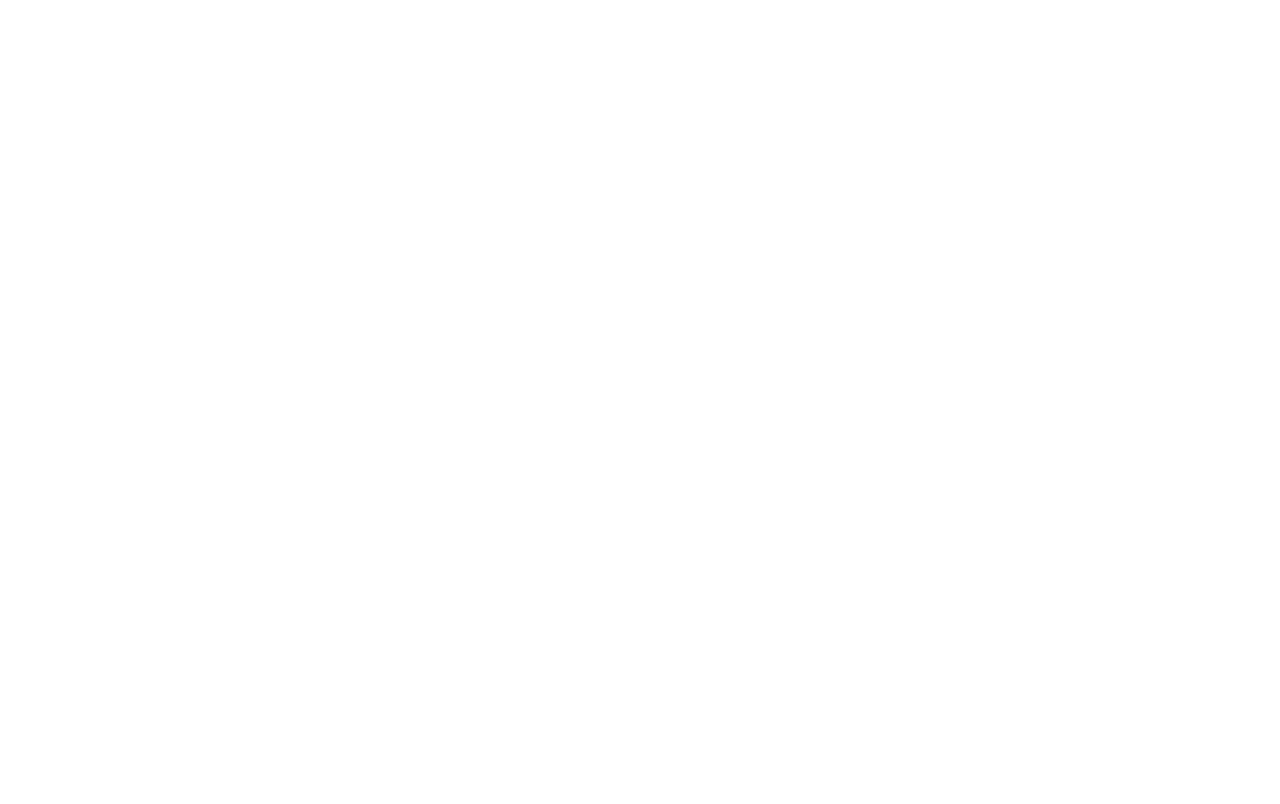
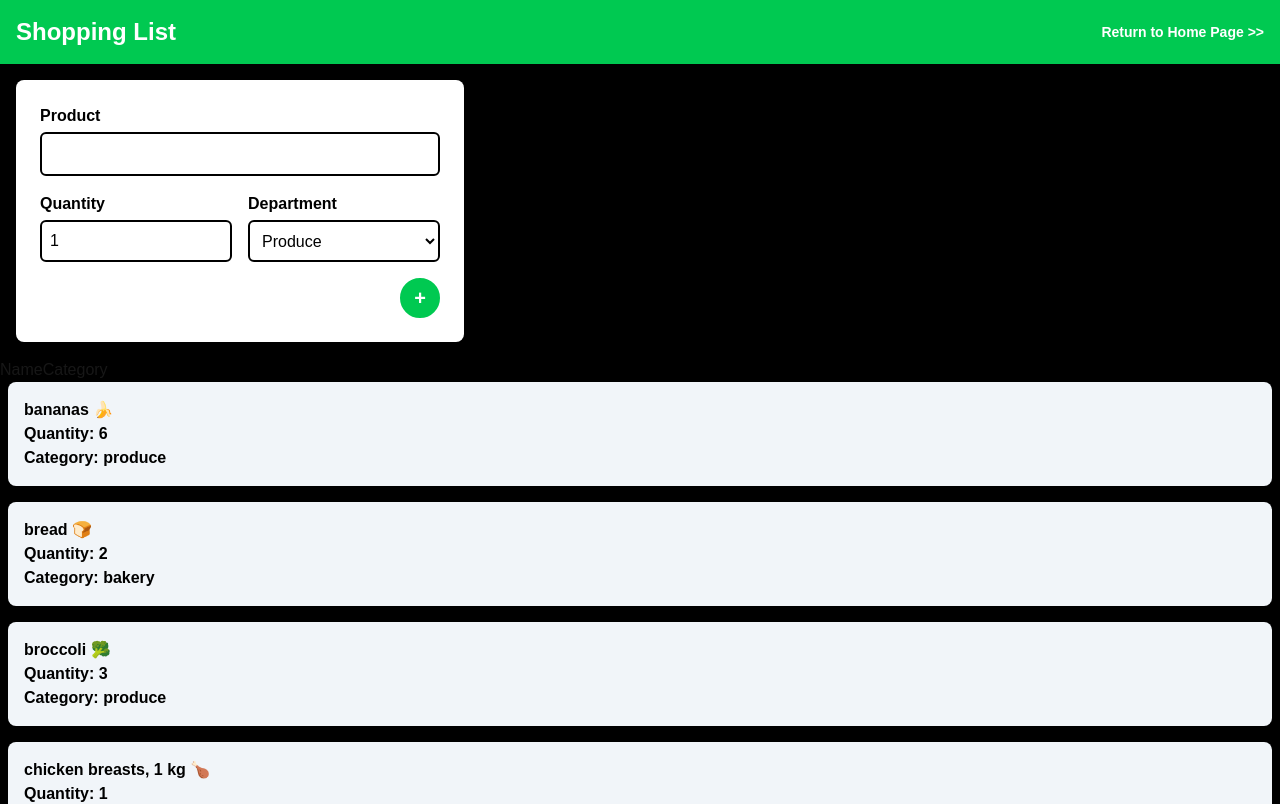
Before and after one commit to GymLeaderC/cprg306-assignments, a Next.js app: page /week-6 in a window 1280 px wide. Shown: the top 804 px of the page. Built offline with nearby package versions, Linux system fonts and the light colour scheme.

Commit message:
page.js Refactored

```diff
--- a/app/week-6/page.js
+++ b/app/week-6/page.js
@@ -5,6 +5,30 @@
  * Assignment 6: Interactivity w/ Forms
 */
 
+"use client"
+
+import ItemList from "./ItemList"
+import NewItem from "./NewItem"
+import itemsData from "./items.json"
+import Link from "next/link"
+import { useState } from "react"
+
 export default function Page() {
+  const [items, setItems] = useState(itemsData);
 
+  const handleAddItem = (newItem) => {
+    setItems([...items, newItem]);
+  };
+
+  return (
+    <main className="bg-black min-h-screen">
+      <div className="flex justify-between items-center bg-green-500 p-4">
+        <h1 className="text-2xl font-bold text-white">Shopping List</h1>
+        <Link className="text-sm font-bold text-white"
+          href="/">Return to Home Page {'\u003e'}{'\u003e'}</Link>
+      </div>
+      <NewItem onAddItem={handleAddItem}/>
+      <ItemList items={items}/>
+    </main>
+  )
 }
```
Also changed, not shown: app/week-5/page.js (indentation only).
